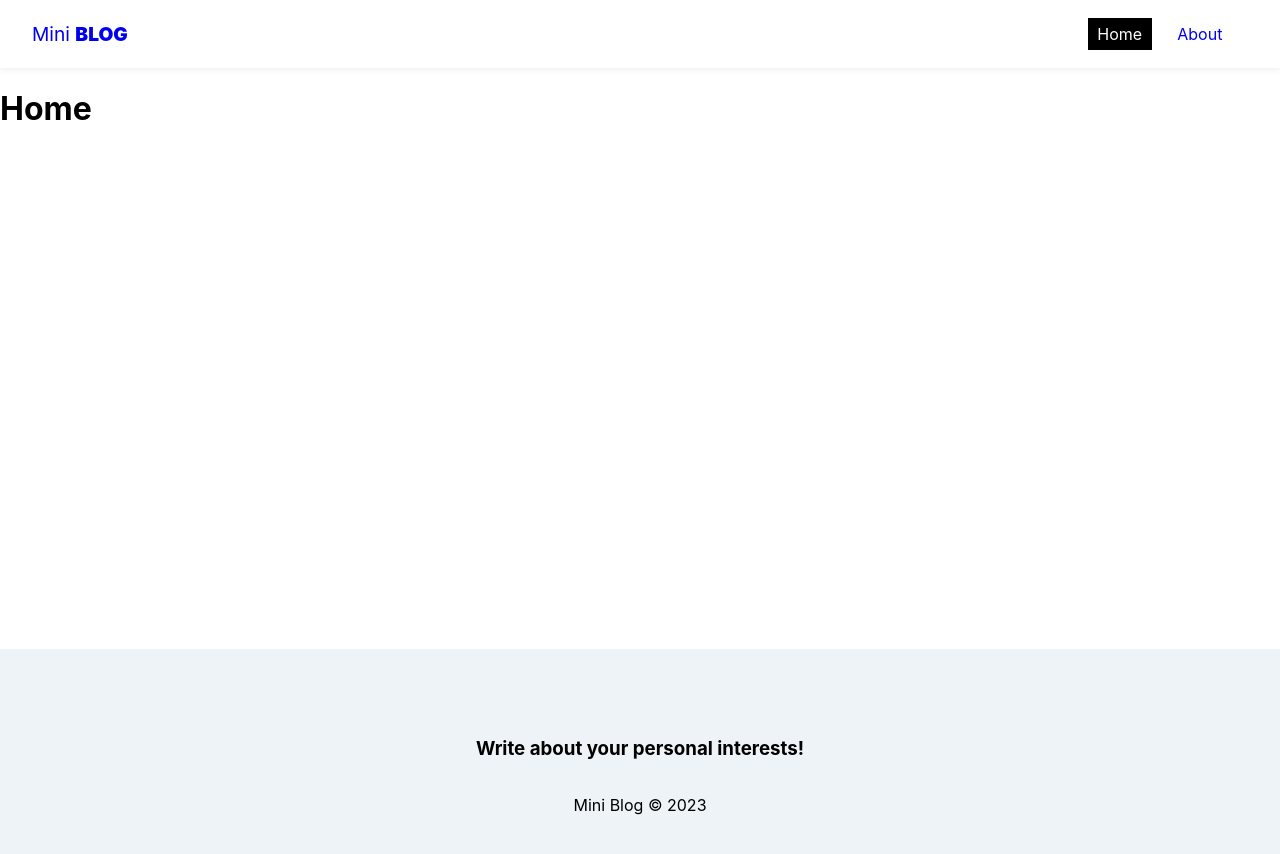
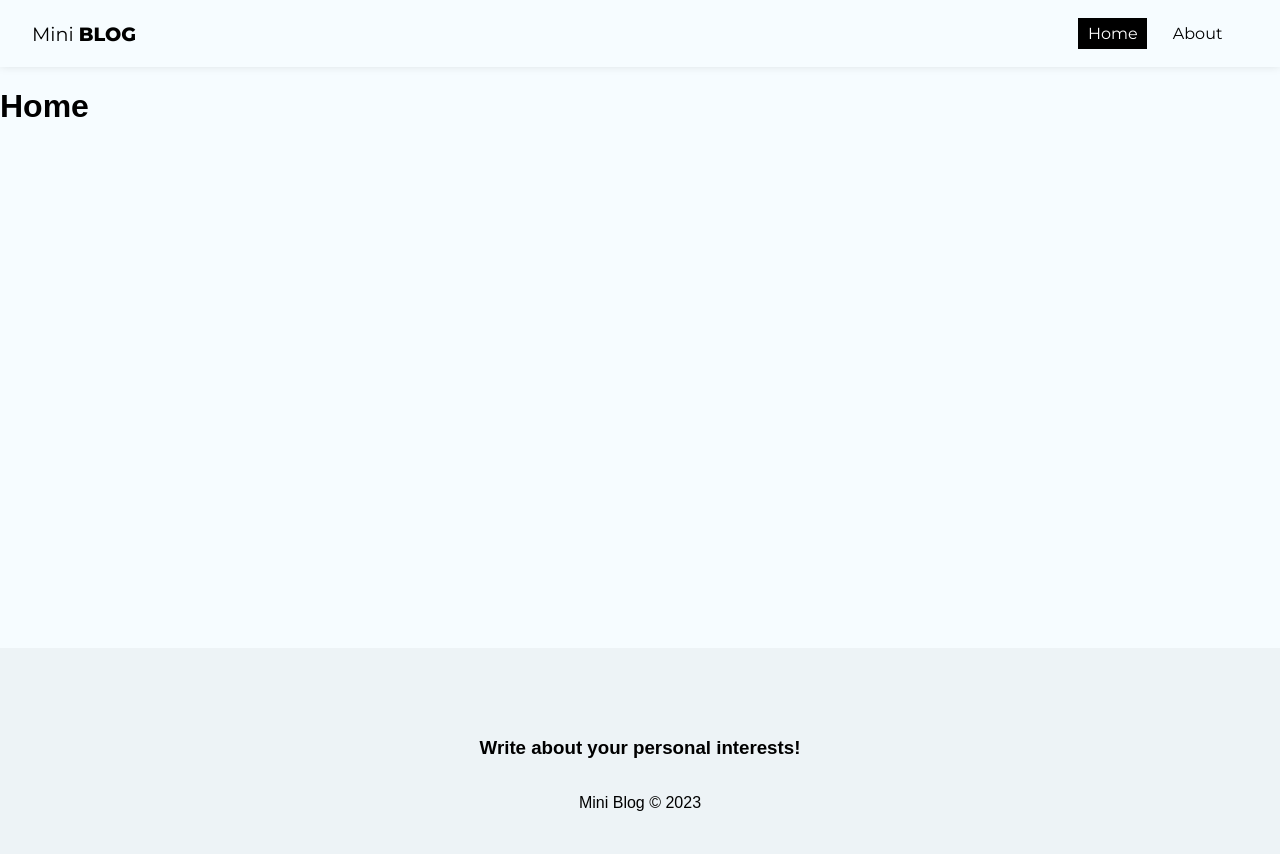
Before and after one commit to lsegouras/miniblog, a React (Create React App) app: page / in a window 1280 px wide. Shown: the top 854 px of the page. Built offline with nearby package versions, Linux system fonts and the light colour scheme.

Commit message:
general styles

```diff
--- a/public/index.html
+++ b/public/index.html
@@ -9,6 +9,9 @@
       content="Web site created using create-react-app"
     />
     <title>Miniblog React App</title>
+    <link rel="preconnect" href="https://fonts.googleapis.com">
+    <link rel="preconnect" href="https://fonts.gstatic.com" crossorigin>
+    <link href="https://fonts.googleapis.com/css2?family=Montserrat:ital,wght@0,100;0,200;0,300;0,400;0,500;0,600;0,700;0,800;1,100;1,200;1,300;1,400;1,500;1,600;1,700;1,800;1,900&display=swap" rel="stylesheet">
   </head>
   <body>
     <noscript>You need to enable JavaScript to run this app.</noscript>
--- a/src/index.css
+++ b/src/index.css
@@ -1,13 +1,26 @@
-body {
+body{
+  background-color: #f6fcff;
+  padding: 0;
   margin: 0;
-  font-family: -apple-system, BlinkMacSystemFont, 'Segoe UI', 'Roboto', 'Oxygen',
-    'Ubuntu', 'Cantarell', 'Fira Sans', 'Droid Sans', 'Helvetica Neue',
-    sans-serif;
-  -webkit-font-smoothing: antialiased;
-  -moz-osx-font-smoothing: grayscale;
+  font-family: "Monteserrat", sans-serif;
 }
 
-code {
-  font-family: source-code-pro, Menlo, Monaco, Consolas, 'Courier New',
-    monospace;
+input:focus,
+textarea:focus{
+  outline:none
 }
+
+a, nav button{
+  text-decoration: none;
+  background-color: transparent;
+  border: none;
+  color: #000;
+  transition: .4s;
+  font-size: 1em;
+  cursor: pointer;
+  font-family: "Montserrat", sans-serif;
+}
+
+a:hover, nav button:hover{
+  color: #bbb
+}
```
